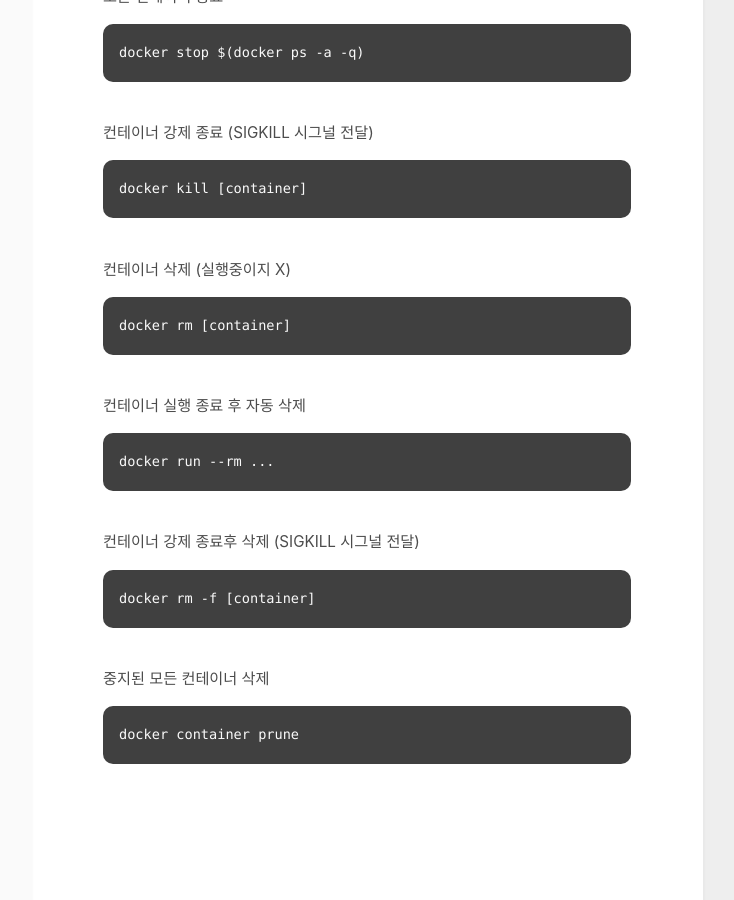
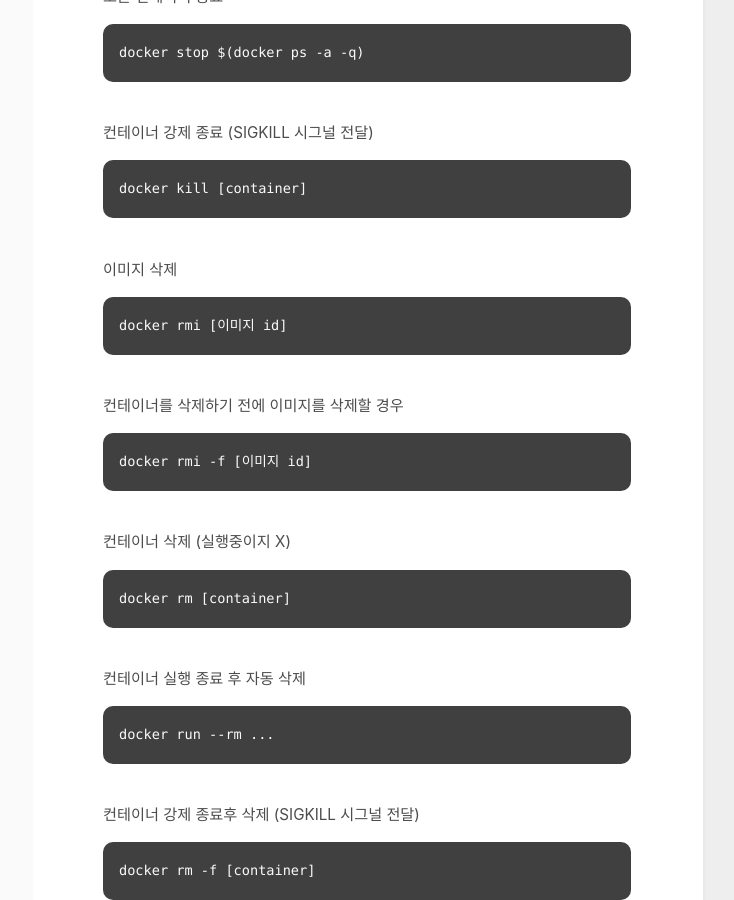
Before and after one commit to ghdudwkd4/ghdudwkd4.github.io, a Jekyll site: the page built from _posts/os/2024-08-01-Docker-Command.md, in a window 1280 px wide and 900 px high, scrolled down 1990 px. Shown: the whole window, without its empty margins (417-1151 px from the left). Built offline with Jekyll 4.4.1, drawn with Linux system fonts in a browser that asks for light colours.

Commit message:
OS 도커 관련 추가

````diff
--- a/_posts/os/2024-08-01-Docker-Command.md
+++ b/_posts/os/2024-08-01-Docker-Command.md
@@ -93,11 +93,26 @@ docker stop [container]
 ```
 docker stop $(docker ps -a -q)
 ```
+
 <br>
 컨테이너 강제 종료 (SIGKILL 시그널 전달)
 
 ```
 docker kill [container]
+```
+
+<br>
+이미지 삭제
+
+```
+docker rmi [이미지 id]
+```
+
+<br>
+컨테이너를 삭제하기 전에 이미지를 삭제할 경우
+
+```
+docker rmi -f [이미지 id]
 ```
 
 <br>
````
